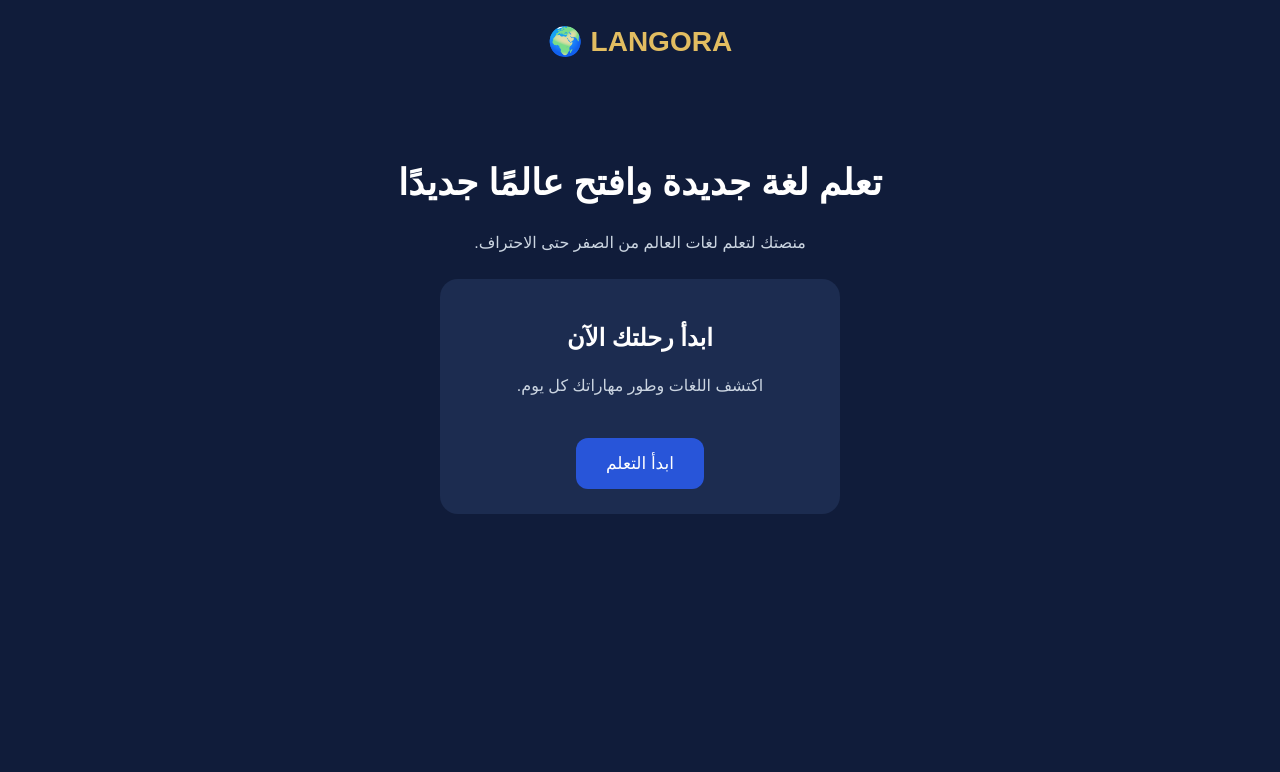
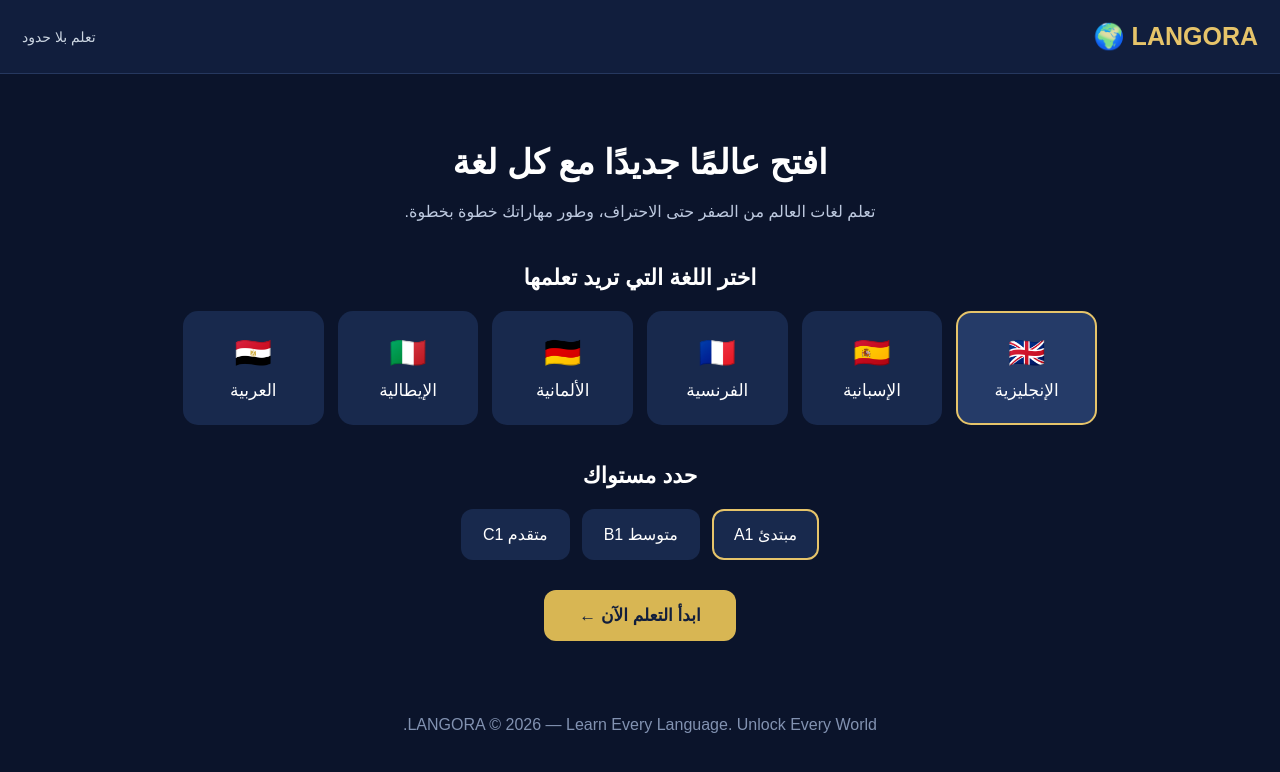
Before and after one commit to ezza15599-rgb/language-learning-platform, a plain HTML site: page index.html in a window 1280 px wide. Drawn offline with Linux system fonts and the light colour scheme.

Commit message:
Update index.html

```diff
--- a/index.html
+++ b/index.html
@@ -1,55 +1,185 @@
+
 <!DOCTYPE html>
 <html lang="ar" dir="rtl">
 <head>
 <meta charset="UTF-8">
 <meta name="viewport" content="width=device-width, initial-scale=1.0">
-<title>LANGORA | تعلم اللغات</title>
+<title>LANGORA | تعلم لغات العالم</title>
 <style>
 *{box-sizing:border-box}
 body{
  margin:0;
  font-family:Arial,sans-serif;
-background:#101c3a;
+ background:#0b142b;
  color:white;
+}
+header{
+ padding:22px;
+ display:flex;
+ justify-content:space-between;
+ align-items:center;
+ background:#111e3d;
+ border-bottom:1px solid #26385f;
+}
+.logo{color:#e6c46a;font-size:25px;font-weight:bold}
+header span{color:#cbd5e1;font-size:14px}
+main{
+ max-width:950px;
+ margin:auto;
+ padding:45px 18px;
  text-align:center;
 }
-header{
-padding:25px;
-font-size:28px;
-font-weight:bold;
-color:#e2bd61;
+h1{font-size:34px;margin-bottom:12px}
+.description{color:#bdc9df;line-height:1.8}
+.section-title{margin-top:38px;font-size:22px}
+.languages{
+ display:grid;
+ grid-template-columns:repeat(auto-fit,minmax(140px,1fr));
+ gap:14px;
+ margin-top:20px;
 }
-main{padding:55px 20px}
-h1{font-size:36px}
-p{color:#cbd5e1;line-height:1.9}
+.language{
+ background:#18294d;
+ border:2px solid transparent;
+ border-radius:15px;
+ padding:22px 10px;
+ cursor:pointer;
+ font-size:17px;
+ color:white;
+}
+.language.selected{
+ border-color:#e6c46a;
+ background:#253b68;
+}
+.flag{font-size:30px;display:block;margin-bottom:10px}
+.levels{
+ display:flex;
+ justify-content:center;
+ flex-wrap:wrap;
+ gap:12px;
+ margin-top:20px;
+}
+.level{
+ background:#18294d;
+ border:2px solid transparent;
+ border-radius:12px;
+ padding:14px 20px;
+ cursor:pointer;
+ color:white;
+}
+.level.selected{border-color:#e6c46a}
 button{
-background:#2855d9;
-color:white;
+ background:#d8b653;
+ color:#111e3d;
  border:0;
-padding:15px 30px;
+ padding:15px 35px;
  border-radius:12px;
  font-size:17px;
-margin-top:20px;
+ font-weight:bold;
+ cursor:pointer;
+ margin-top:30px;
 }
-.card{
-background:#1c2c50;
+#result{
+ display:none;
+ background:#18294d;
  padding:25px;
-border-radius:18px;
-margin:20px auto;
-max-width:400px;
+ border-radius:16px;
+ margin-top:30px;
+ line-height:2;
+}
+footer{
+ text-align:center;
+ color:#8292b1;
+ padding:30px;
 }
 </style>
 </head>
 <body>
-<header>LANGORA 🌍</header>
+
+<header>
+ <div class="logo">LANGORA 🌍</div>
+ <span>تعلم بلا حدود</span>
+</header>
+
 <main>
-<h1>تعلم لغة جديدة وافتح عالمًا جديدًا</h1>
-<p>منصتك لتعلم لغات العالم من الصفر حتى الاحتراف.</p>
-<div class="card">
-<h2>ابدأ رحلتك الآن</h2>
-<p>اكتشف اللغات وطور مهاراتك كل يوم.</p>
-<button>ابدأ التعلم</button>
+ <h1>افتح عالمًا جديدًا مع كل لغة</h1>
+ <p class="description">
+ تعلم لغات العالم من الصفر حتى الاحتراف،
+ وطور مهاراتك خطوة بخطوة.
+ </p>
+
+ <h2 class="section-title">اختر اللغة التي تريد تعلمها</h2>
+
+ <div class="languages">
+  <div class="language selected" data-language="الإنجليزية">
+   <span class="flag">🇬🇧</span>الإنجليزية
+  </div>
+  <div class="language" data-language="الإسبانية">
+   <span class="flag">🇪🇸</span>الإسبانية
+  </div>
+  <div class="language" data-language="الفرنسية">
+   <span class="flag">🇫🇷</span>الفرنسية
+  </div>
+  <div class="language" data-language="الألمانية">
+   <span class="flag">🇩🇪</span>الألمانية
+  </div>
+  <div class="language" data-language="الإيطالية">
+   <span class="flag">🇮🇹</span>الإيطالية
+  </div>
+  <div class="language" data-language="العربية">
+   <span class="flag">🇪🇬</span>العربية
+  </div>
+ </div>
+
+ <h2 class="section-title">حدد مستواك</h2>
+
+ <div class="levels">
+  <div class="level selected" data-level="مبتدئ">مبتدئ A1</div>
+  <div class="level" data-level="متوسط">متوسط B1</div>
+  <div class="level" data-level="متقدم">متقدم C1</div>
+ </div>
+
+ <button onclick="startLearning()">ابدأ التعلم الآن ←</button>
+
+ <div id="result">
+  <h2>🎉 رحلتك بدأت!</h2>
+  <p id="courseInfo"></p>
+  <h3>الدرس الأول: مرحبًا بالعالم</h3>
+  <p>قريبًا ستجد هنا دروسًا تفاعلية وتمارين واختبارات.</p>
  </div>
 </main>
+
+<footer>
+ LANGORA © 2026 — Learn Every Language. Unlock Every World.
+</footer>
+
+<script>
+let selectedLanguage="الإنجليزية";
+let selectedLevel="مبتدئ";
+
+document.querySelectorAll(".language").forEach(item=>{
+ item.onclick=()=>{
+  document.querySelectorAll(".language").forEach(x=>x.classList.remove("selected"));
+  item.classList.add("selected");
+  selectedLanguage=item.dataset.language;
+ };
+});
+
+document.querySelectorAll(".level").forEach(item=>{
+ item.onclick=()=>{
+  document.querySelectorAll(".level").forEach(x=>x.classList.remove("selected"));
+  item.classList.add("selected");
+  selectedLevel=item.dataset.level;
+ };
+});
+
+function startLearning(){
+ document.getElementById("courseInfo").textContent=
+ "اللغة: "+selectedLanguage+" | المستوى: "+selectedLevel;
+ document.getElementById("result").style.display="block";
+ document.getElementById("result").scrollIntoView({behavior:"smooth"});
+}
+</script>
+
 </body>
 </html>
```
Lines whose indentation alone changed are shown as unchanged.
